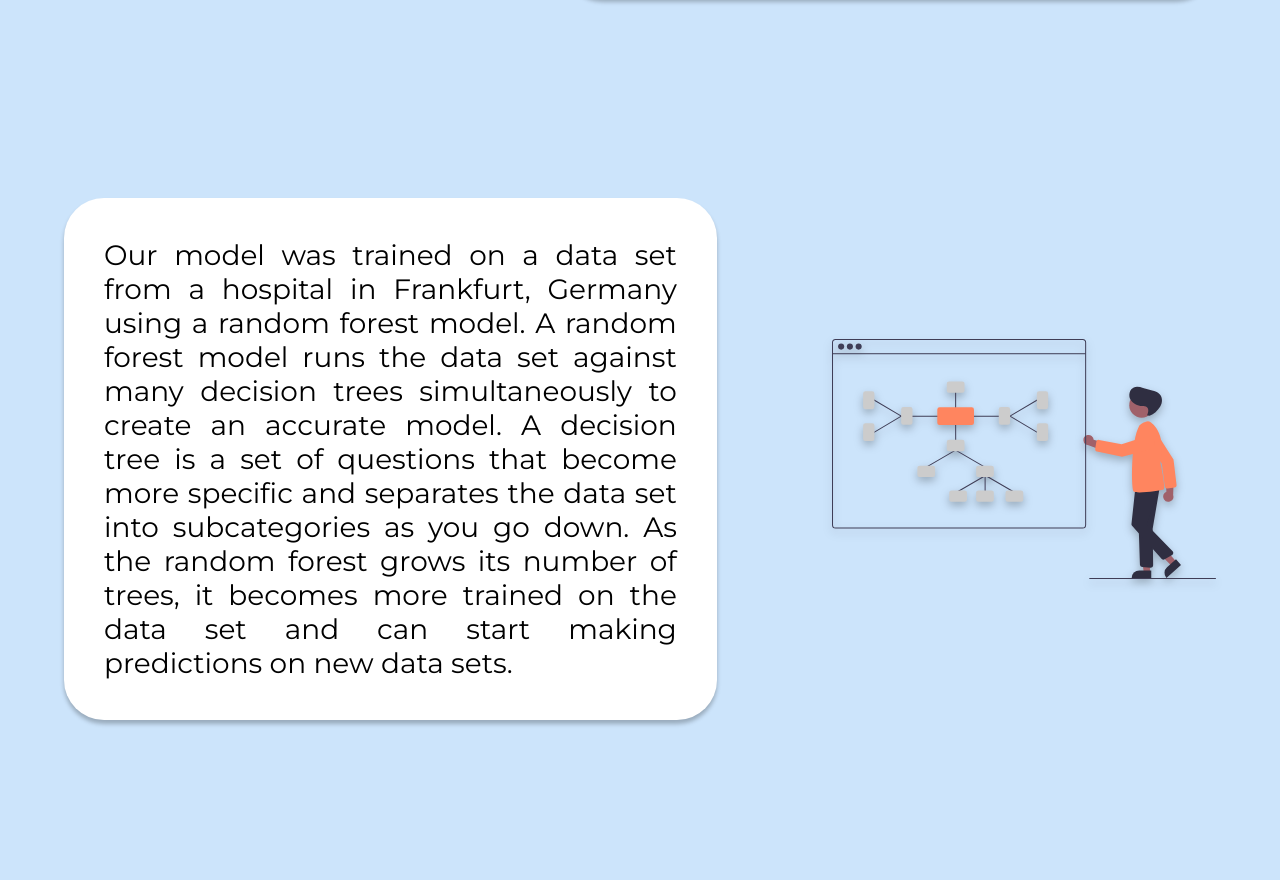
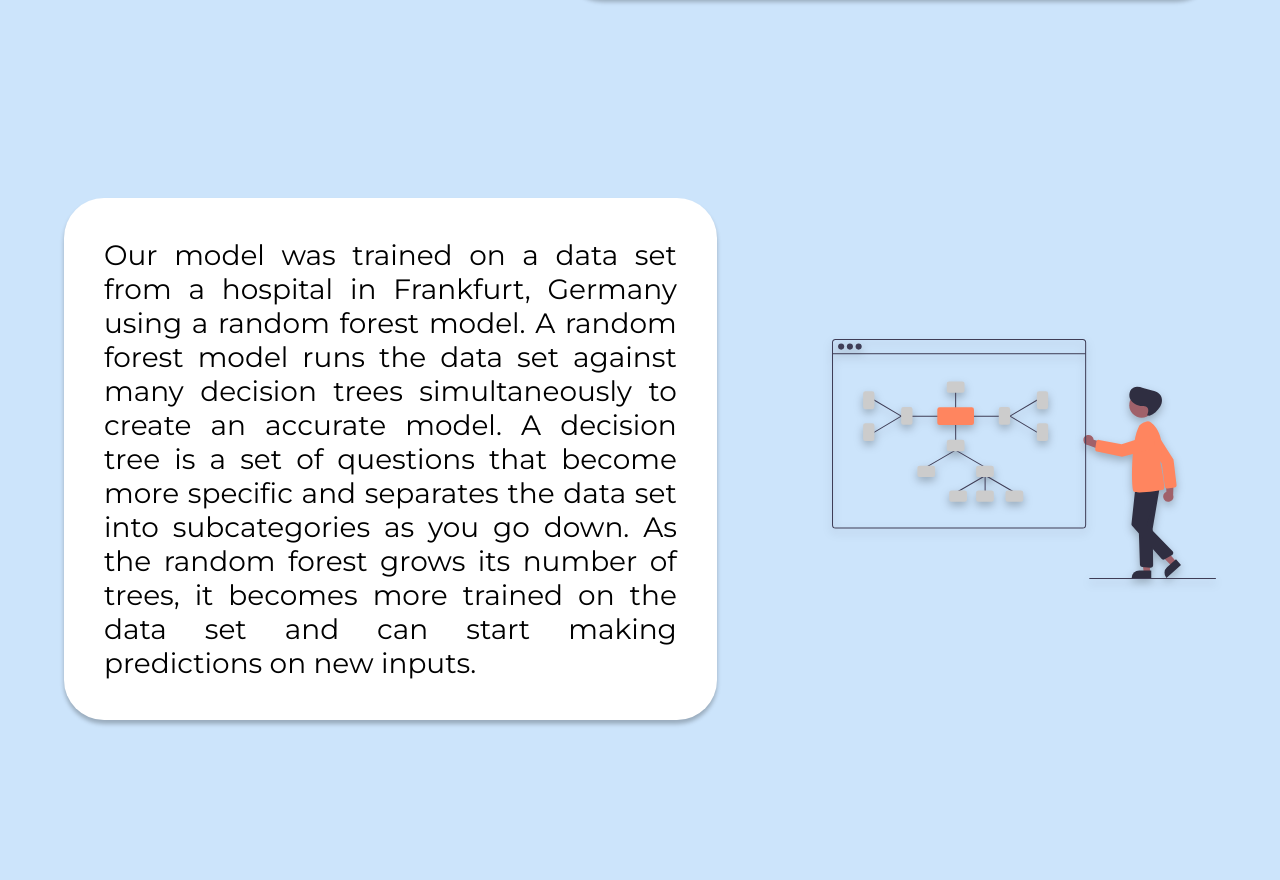
Before and after one commit to stefan-wei/MLDS, a Flask app: page /ai in a window 1280 px wide. Shown: the part 680-1560 px from the top of the page. Run offline with Flask 2, Linux system fonts and the light colour scheme.

Commit message:
Update ai.html

```diff
--- a/templates/ai.html
+++ b/templates/ai.html
@@ -36,7 +36,7 @@
 
  <div class='ai_introduction'>
   <div class='text_background'>
- 	  <div class='ai_introduction_text'>Our model was trained on a data set from a hospital in Frankfurt, Germany using a random forest model. A random forest model runs the data set against many decision trees simultaneously to create an accurate model. A decision tree is a set of questions that become more specific and separates the data set into subcategories as you go down. As the random forest grows its number of trees, it becomes more trained on the data set and can start making predictions on new data sets.
+ 	  <div class='ai_introduction_text'>Our model was trained on a data set from a hospital in Frankfurt, Germany using a random forest model. A random forest model runs the data set against many decision trees simultaneously to create an accurate model. A decision tree is a set of questions that become more specific and separates the data set into subcategories as you go down. As the random forest grows its number of trees, it becomes more trained on the data set and can start making predictions on new inputs.
     </div>
   </div>
    <img src='/static/prettystuff/mindmap.svg' class='mindmap_svg'>
```
